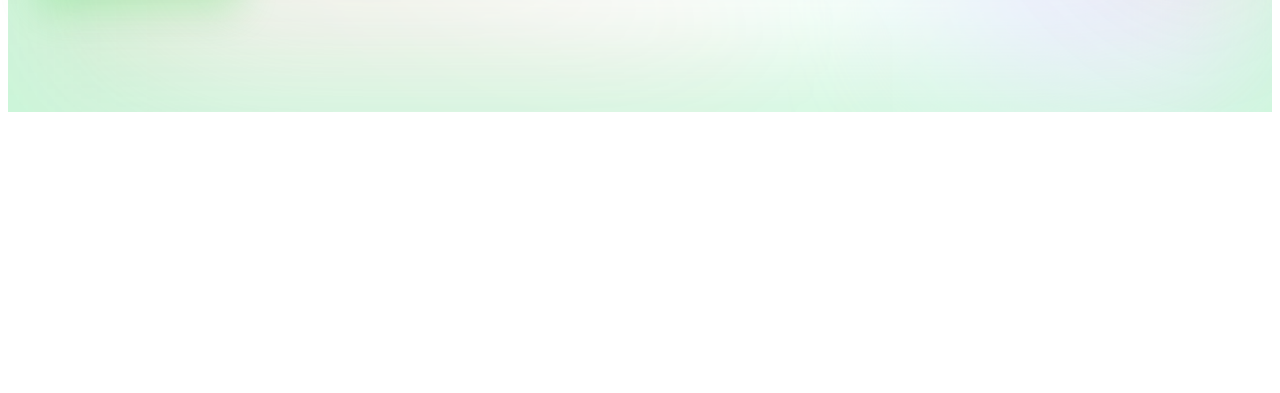
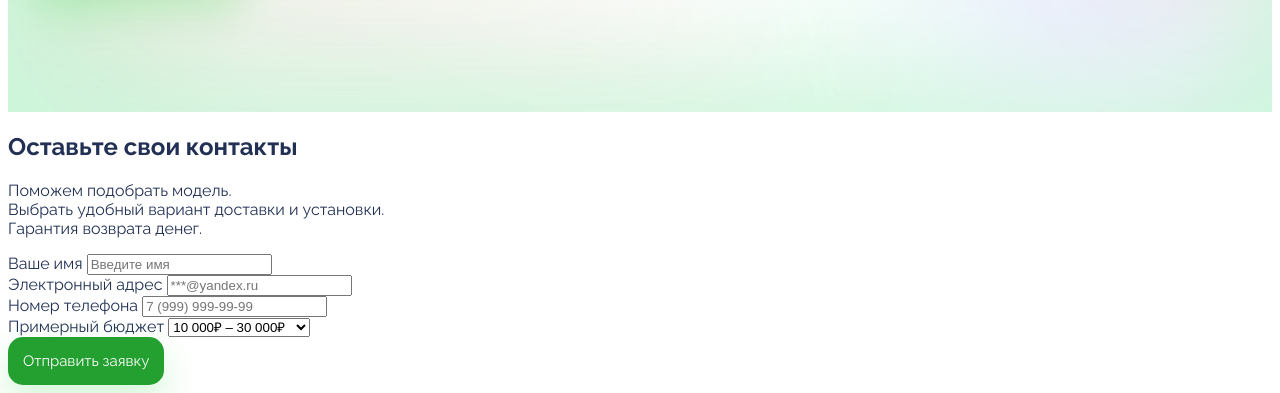
Before and after one commit to STERVO4/green-corp-landing, a plain HTML site: page index.html in a window 1280 px wide. Shown: the part 717-1110 px from the top of the page. Before the commit the page ends 837 px from the top, so only its background shows below. Drawn offline with Linux system fonts and the light colour scheme.

Commit message:
Add files via upload

```diff
--- a/index.html
+++ b/index.html
@@ -24,5 +24,38 @@
         <img class="about__image" src="img/solar-panel.png">
       </div>
     </section>
+    <section class="form">
+      <div class="form__containter">
+      <h1>Оставьте свои контакты</h1>
+      <p>Поможем подобрать модель.<br> Выбрать удобный вариант доставки и установки.<br> Гарантия возврата денег.</p>
+      <form>
+        <div class="form__group">
+        <label for="name">Ваше имя</label>
+        <input type="text" placeholder="Введите имя" id="name">
+        </div>
+        <div class="form__group">
+        <label for="email">Электронный адрес</label>
+        <input type="email" placeholder="***@yandex.ru" id="email">
+        </div>
+        <div class="form__group">
+          <label for="phone">Номер телефона</label>
+          <input type="tel" placeholder="7 (999) 999-99-99" id="phone">
+        </div>
+        <div class="form__group">
+          <label for="budget">Примерный бюджет</label>
+          <select id="budget">
+            <option value="10-30"> 10 000₽ – 30 000₽ </option>
+            <option value="30-60">30 000₽ – 60 000₽</option>
+            <option value="60-100">60 000₽ – 100 000₽</option>
+            <option value="100+">100 000₽</option>
+          </select>
+        </div>
+          <button type="submit" class="form__group">
+          Отправить заявку
+          </button>
+
+    </form>
+      </div>
+    </section>
 </body>
 </html>
```
